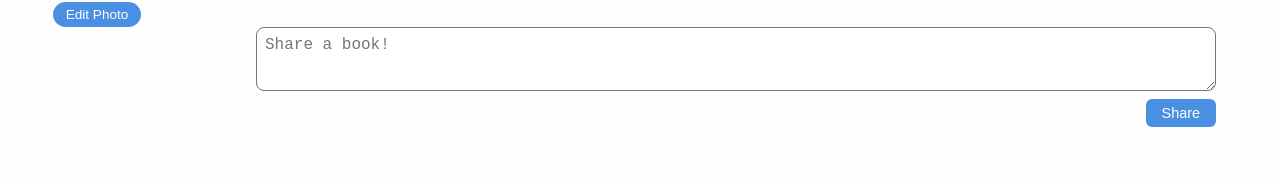
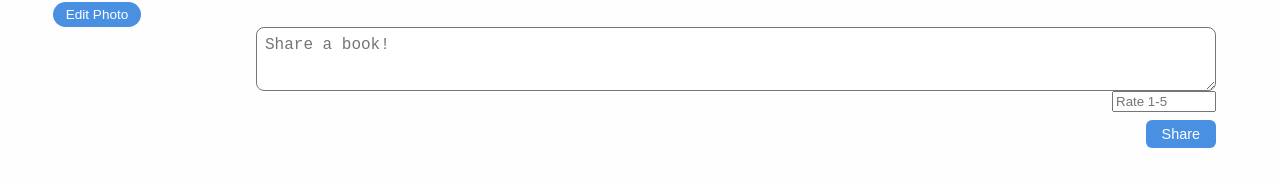
Before and after one commit to jeffreyzluo/CS35L-Reading-Log-Website, a React (Create React App) app in the folder loglit-landing/: page /profile in a window 1280 px wide. Shown: the part 269-450 px from the top of the page. Built offline with nearby package versions, Linux system fonts and the light colour scheme.

Commit message:
Add rating system to Post component

```diff
--- a/loglit-landing/src/pages/profile/Post.js
+++ b/loglit-landing/src/pages/profile/Post.js
@@ -4,6 +4,7 @@ function Post() {
   // Post feature state
   const[input, setInput] = useState('');
   const [posts, setPosts] = useState([]);
+  const [rating, setRating] = useState('');
 
   // --- Post Handlers ---
   const handleShareClick = () => {
@@ -13,10 +14,12 @@ function Post() {
       id: Date.now(),
       text: input.trim(),
       timestamp: new Date().toDateString(),
+      rating: rating ? Number(rating) : null,
     };
 
     setPosts([newPost, ...posts]);
     setInput('');
+    setRating('');
   };
   const handleDeleteClick = (id) => {
     setPosts(posts.filter((post) => post.id !== id));
@@ -34,6 +37,16 @@ function Post() {
           onChange={(event) => setInput(event.target.value)}
           placeholder="Share a book!">
         </textarea>
+        {/* Rating Section */}
+        <input
+          type='number'
+          min='1'
+          max='5'
+          value={rating}
+          onChange={(event) => setRating(event.target.value)}
+          placeholder='Rate 1-5'
+          style={{width: '10%'}}
+        />
 
         <button className="postButton" onClick={handleShareClick}>Share</button>
       </div>
@@ -45,6 +58,7 @@ function Post() {
             <li key={post.id}>
               <strong className="post-text-content">{post.text}</strong>
               <small>{post.timestamp}</small>
+              {post.rating && <p> Rating: {post.rating}/5</p>}
               <button className="deletePost" onClick={ () => handleDeleteClick(post.id)}>Delete</button>
             </li>
           ))}
```
